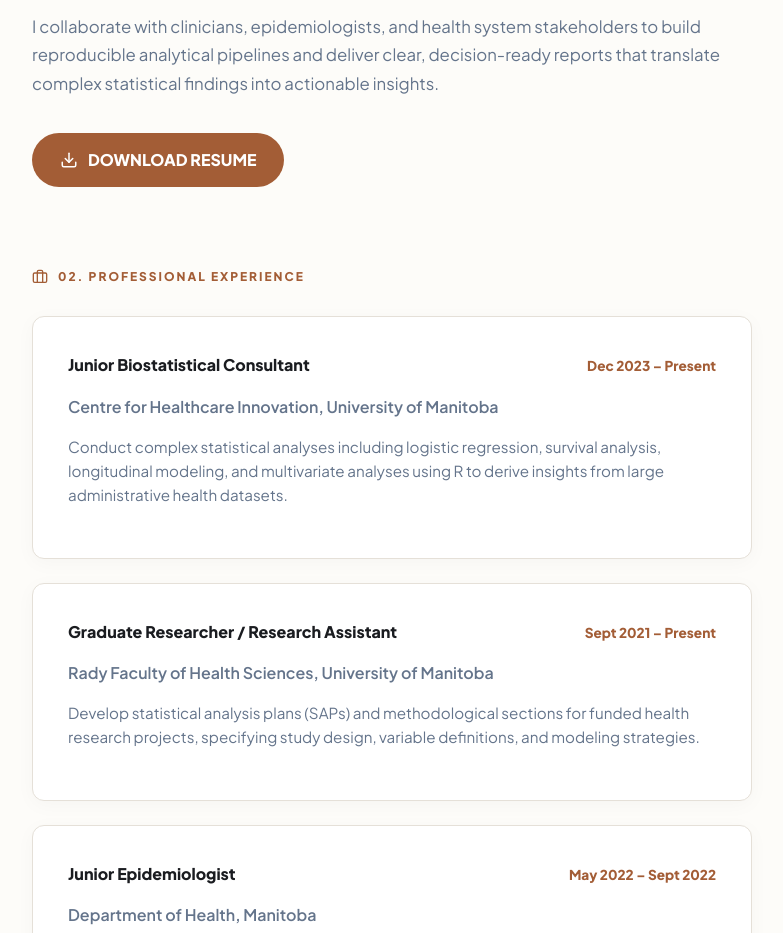
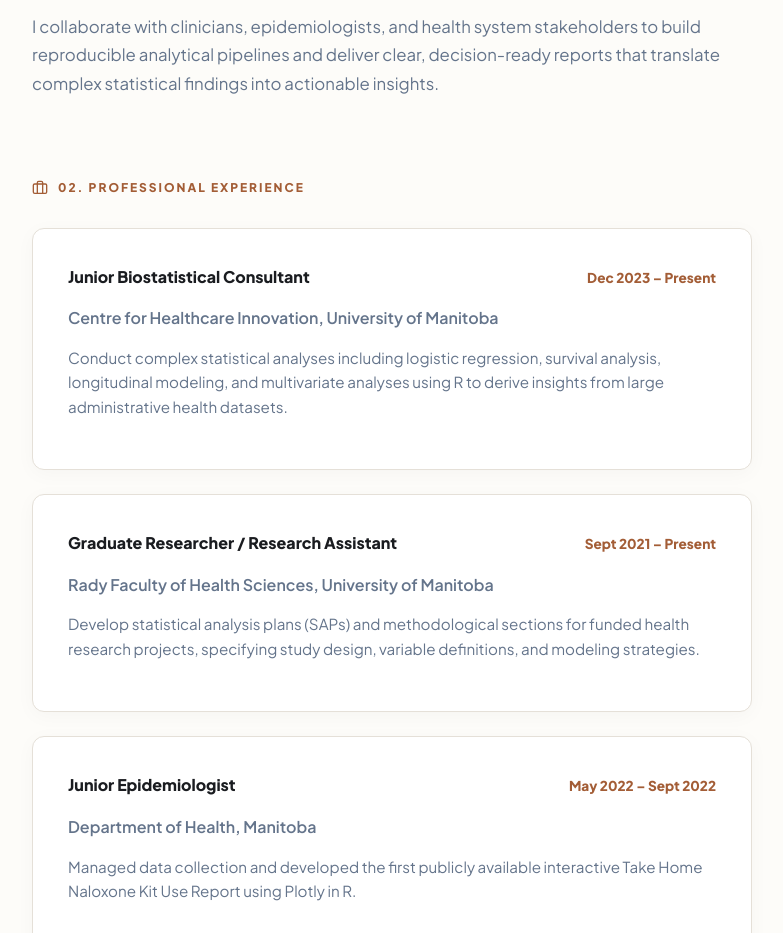
Before and after one commit to IndeewaraC/Personal_portfolio, a React (Vite) app in the folder muditha-portfolio/: page / in a window 1280 px wide. Shown: the part 1020-1953 px from the top of the page, without its empty margins (248-1031 px from the left). Built offline with nearby package versions, Linux system fonts and the light colour scheme.

Commit message:
<div style={{ marginTop: '35px' }}>             <a href={profileData.cvPath} download className="cv-button">               <Download size={18} /> DOWNLOAD RESUME             </a>           </div>
          comment out

```diff
--- a/muditha-portfolio/src/App.jsx
+++ b/muditha-portfolio/src/App.jsx
@@ -118,11 +118,13 @@ export default function App() {
           <p style={{ fontSize: '1.05rem', color: 'var(--text-muted)', lineHeight: 1.7 }}>
             {profileData.bio.split('.').slice(1).join('.')}.
           </p>
-          <div style={{ marginTop: '35px' }}>
+
+          {/*<div style={{ marginTop: '35px' }}>
             <a href={profileData.cvPath} download className="cv-button">
               <Download size={18} /> DOWNLOAD RESUME
             </a>
           </div>
+          */}
         </section>
 
         <section id="experience">
```
